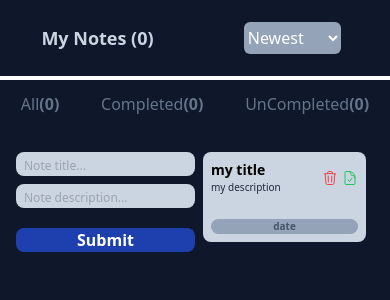
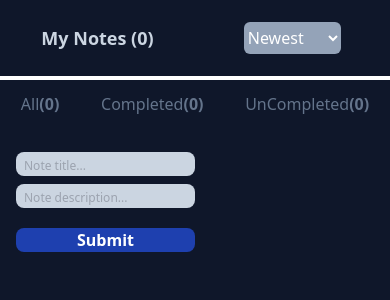
Before and after one commit to erfanafzali/Note-App, a React (Vite) app: page / in a window 390 px wide. Shown: the top 300 px of the page. Built offline with nearby package versions, Linux system fonts and the light colour scheme.

Commit message:
Add NoteStatus component

```diff
--- a/src/App.jsx
+++ b/src/App.jsx
@@ -3,18 +3,42 @@ import Navbar, { NoteLenght, NoteSort } from "./components/Navbar";
 import NoteStatus from "./components/NoteStatus";
 import NoteList from "./components/NoteList";
 import AddNewNote from "./components/AddNewNote";
+import { useState } from "react";
 
 function App() {
+  const [notes, setNotes] = useState([]);
+
+  const handleAddNote = (newNote) => {
+    setNotes((prevNotes) => [...prevNotes, newNote]);
+  };
+
+  const handleDeleteNote = (id) => {
+    setNotes((prevNotes) => prevNotes.filter((note) => note.id !== id));
+  };
+
+  const handleCheckNote = (e) => {
+    const noteId = Number(e.target.value);
+    setNotes((prevNotes) =>
+      prevNotes.map((note) =>
+        note.id === noteId ? { ...note, completed: !note.completed } : note
+      )
+    );
+  };
+
   return (
     <div className="container mx-auto">
-      <Navbar>
-        <NoteLenght />
+      <Navbar notes={notes}>
+        <NoteLenght notes={notes} />
         <NoteSort />
       </Navbar>
-      <NoteStatus />
+      <NoteStatus notes={notes} onCheckNote={handleCheckNote} />
       <Main>
-        <AddNewNote />
-        <NoteList />
+        <AddNewNote onAddNote={handleAddNote} />
+        <NoteList
+          notes={notes}
+          onDeleteNote={handleDeleteNote}
+          onCheckNote={handleCheckNote}
+        />
       </Main>
     </div>
   );
--- a/src/components/AddNewNote.jsx
+++ b/src/components/AddNewNote.jsx
@@ -1,21 +1,52 @@
-function AddNewNote() {
+import { useState } from "react";
+
+function AddNewNote({ onAddNote }) {
+  const [title, setTitle] = useState("");
+  const [description, setDescription] = useState("");
+
+  const handleSubmit = (e) => {
+    e.preventDefault();
+    if (!title || !description) return null;
+    const newNote = {
+      title,
+      description,
+      id: Date.now(),
+      completed: false,
+      createdAt: new Date().toISOString(),
+    };
+    onAddNote(newNote);
+
+    setTitle("");
+    setDescription("");
+  };
+
   return (
     <div className="w-full">
       <form
+        onSubmit={handleSubmit}
         action=""
         className="flex flex-col justify-center items-center gap-y-2 sm:gap-y-3 md:gap-y-4 lg:gap-y-5 w-full"
       >
         <input
+          value={title}
+          onChange={(e) => setTitle(e.target.value)}
           type="text"
           className="rounded-lg bg-slate-300 placeholder:text-xs placeholder:sm:text-sm placeholder:md:text-md placeholder:lg:text-lg w-full lg:w-3/4 md:w-3/4 px-2 sm:py-1 md:py-2 lg:py-3"
           placeholder="Note title..."
         />
         <input
+          value={description}
+          onChange={(e) => setDescription(e.target.value)}
           type="text"
           className="rounded-lg bg-slate-300 placeholder:text-xs placeholder:sm:text-sm placeholder:md:text-md placeholder:lg:text-lg w-full lg:w-3/4 md:w-3/4 px-2 sm:py-1 md:py-2 lg:py-3"
           placeholder="Note description..."
         />
-        <button className="w-full bg-blue-800 rounded-lg font-bold text-white sm:text-md md:text-lg lg:text-xl  lg:w-3/4 md:w-3/4 mt-3 sm:py-1 md:py-2 lg:py-3">Submit</button>
+        <button
+          type="submit"
+          className="w-full bg-blue-800 rounded-lg font-bold text-white sm:text-md md:text-lg lg:text-xl  lg:w-3/4 md:w-3/4 mt-3 sm:py-1 md:py-2 lg:py-3"
+        >
+          Submit
+        </button>
       </form>
     </div>
   );
--- a/src/components/Navbar.jsx
+++ b/src/components/Navbar.jsx
@@ -8,10 +8,10 @@ function Navbar({ children }) {
 
 export default Navbar;
 
-export function NoteLenght() {
+export function NoteLenght({ notes }) {
   return (
     <h1 className="font-bold lg:text-3xl md:text-2xl sm:text-lg text-lg text-slate-300 w-full text-center">
-      My Notes (0)
+      My Notes ({[...notes].length})
     </h1>
   );
 }
@@ -20,7 +20,9 @@ export function NoteSort() {
   return (
     <div className="w-full h-auto flex justify-center items-center">
       <select className="w-2/4 bg-slate-400 text-white rounded-md py-1 flex sm:px-4 justify-center items-center">
-        <option disabled className="font-bold">sort</option>
+        <option disabled className="font-bold">
+          sort
+        </option>
         <option>Newest</option>
         <option>Oldest</option>
       </select>
--- a/src/components/NoteList.jsx
+++ b/src/components/NoteList.jsx
@@ -1,39 +1,64 @@
-import { DocumentCheckIcon, TrashIcon } from "@heroicons/react/24/outline";
+import { DocumentCheckIcon, TrashIcon } from "@heroicons/react/24/solid";
 
-function NoteList() {
+function NoteList({ notes, onDeleteNote, onCheckNote }) {
   return (
     <div className="w-full h-auto">
-      <Notes />
+      {notes.map((note) => (
+        <Notes
+          key={note.id}
+          note={note}
+          onDeleteNote={onDeleteNote}
+          onCheckNote={onCheckNote}
+        />
+      ))}
     </div>
   );
 }
 
 export default NoteList;
 
-function Notes() {
+function Notes({ note, onDeleteNote, onCheckNote }) {
+  const options = {
+    year: "numeric",
+    month: "long",
+    day: "numeric",
+  };
+
   return (
-    <div className="w-full h-auto flex flex-col justify-center items-center px-2 sm:px-3 md:px-4 lg:px-5">
+    <div className="w-full h-auto flex flex-col justify-center items-center px-2 sm:px-3 md:px-4 lg:px-5 pb-2 sm:pb-3 md:pb-4 lg:pb-5 ">
       <div className=" w-full h-auto bg-slate-300 rounded-lg p-2 md:p-3 lg:p-5">
-        <div className="w-full h-auto flex justify-between items-center pb-2 sm:pb-4 md:pb-6 lg:pb-8">
+        <div
+          className={`w-full h-auto flex justify-between items-center pb-2 sm:pb-4 md:pb-6 lg:pb-8 ${
+            note.completed ? "line-through" : ""
+          }`}
+        >
           <div className="w-full h-auto">
             <h2 className="text-black font-bold text-sm sm:text-md md:text-lg lg:text-xl">
-              my title
+              {note.title}
             </h2>
             <p className="text-slate-800 text-[10px] sm:text-sm md:text-md lg:text-lg">
-              my description
+              {note.description}
             </p>
           </div>
           <div className="flex justify-center items-center gap-x-1 sm:gap-x-2 md:gap-x-3 lg:gap-x-4">
-            <button>
+            <button onClick={() => onDeleteNote(note.id)}>
               <TrashIcon className="w-4 h-4 sm:w-5 sm:h-5 md:w-6 md:h-6 lg:w-8 lg:h-8 text-red-500" />
             </button>
-            <button>
-              <DocumentCheckIcon className="w-4 h-4 sm:w-5 sm:h-5 md:w-6 md:h-6 lg:w-8 lg:h-8 text-green-500" />
-            </button>
+            <input
+              name={note.id}
+              id={note.id}
+              value={note.id}
+              checked={note.completed}
+              onChange={onCheckNote}
+              type="checkbox"
+              className={
+                "w-3 h-3 sm:w-4 sm:h-4 md:w-5 md:h-5 lg:w-7 lg:h-7 accent-green-600"
+              }
+            />
           </div>
         </div>
         <div className="w-full h-auto flex justify-center items-center text-[10px] font-semibold text-slate-600 sm:text-md md:text-lg lg:text-xl bg-slate-400 rounded-lg mt-4">
-          date
+          {new Date(note.createdAt).toLocaleDateString("en-US", options)}
         </div>
       </div>
     </div>
--- a/src/components/NoteStatus.jsx
+++ b/src/components/NoteStatus.jsx
@@ -1,17 +1,21 @@
-function NoteStatus() {
+function NoteStatus({ notes }) {
+  const allNotes = notes.length;
+  const completedNotes = notes.filter((note) => note.completed).length;
+  const unCompletedNotes = allNotes - completedNotes;
+
   return (
     <div className="w-full flex justify-around items-center text-slate-500 py-3 sm:text-md md:text-lg lg:text-2xl lg:pb-16 md:pb-14">
       <div>
         <span>All</span>
-        <span className="font-bold">(0)</span>
+        <span className="font-bold">({allNotes})</span>
       </div>
       <div>
         <span>Completed</span>
-        <span className="font-bold">(0)</span>
+        <span className="font-bold">({completedNotes})</span>
       </div>
       <div>
         <span>UnCompleted</span>
-        <span className="font-bold">(0)</span>
+        <span className="font-bold">({unCompletedNotes})</span>
       </div>
     </div>
   );
```
